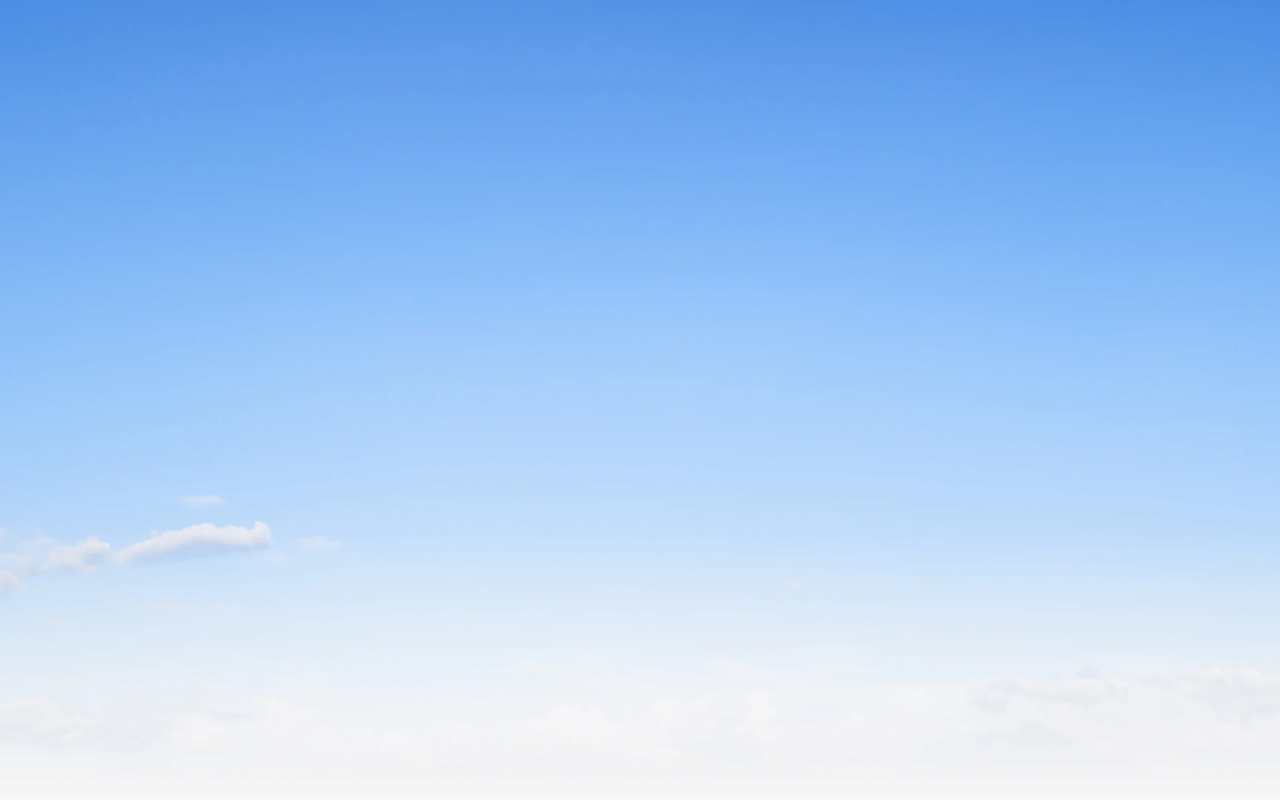
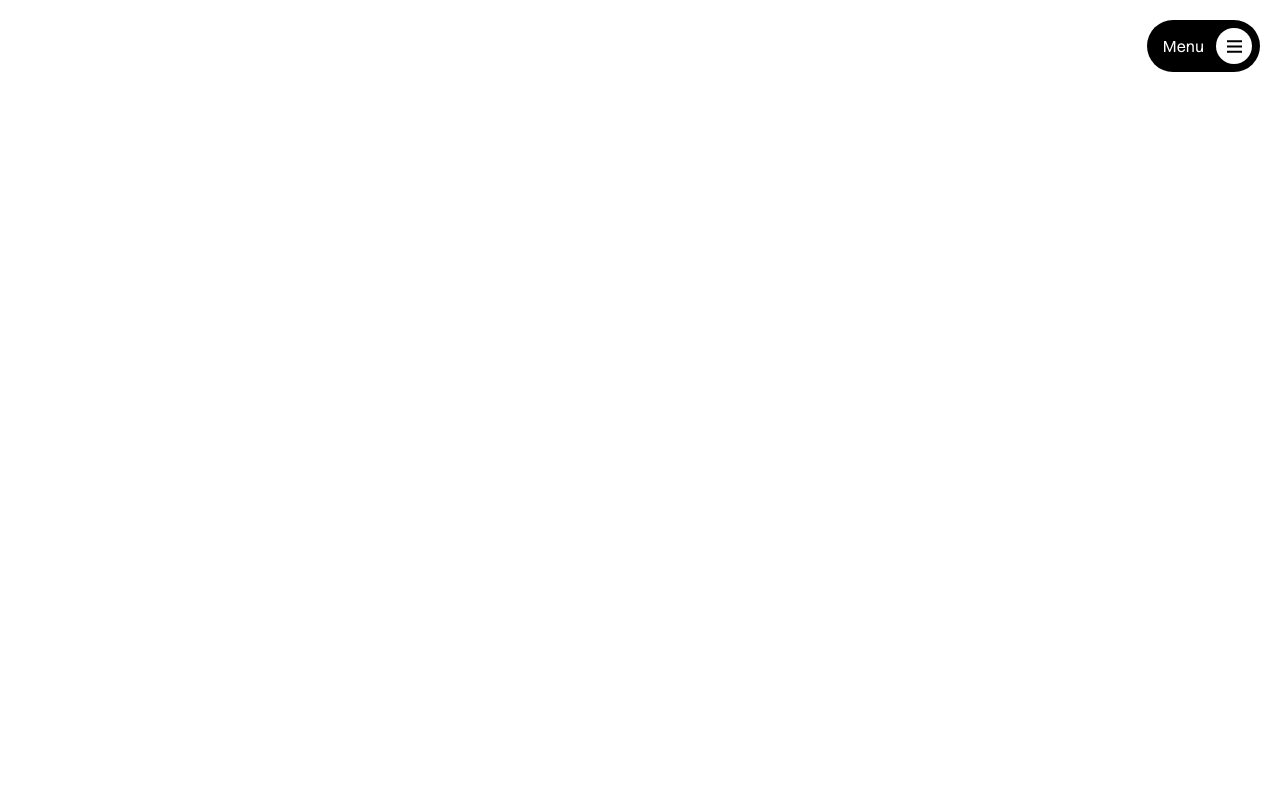
Before and after one commit to Matsuel/portfolio, a Next.js app: page / in a window 1280 px wide. Built offline with nearby package versions, Linux system fonts and the light colour scheme.

Commit message:
feat: ajouter la gestion du contexte de la barre de navigation et intégrer les composants Navbar et NavbarButton

```diff
--- /dev/null
+++ b/contexts/NavbarContext.tsx
@@ -0,0 +1,24 @@
+"use client";
+import React, { createContext, useContext, useState, ReactNode } from "react";
+
+interface NavbarContextType {
+    isMenuOpen: boolean;
+    setIsMenuOpen: (open: boolean) => void;
+}
+
+export const NavbarContext = createContext<NavbarContextType>({
+    isMenuOpen: false,
+    setIsMenuOpen: () => { },
+});
+
+export const NavbarProvider = ({ children }: { children: ReactNode }) => {
+    const [isMenuOpen, setIsMenuOpen] = useState(false);
+
+    return (
+        <NavbarContext.Provider value={{ isMenuOpen, setIsMenuOpen }}>
+            {children}
+        </NavbarContext.Provider>
+    );
+};
+
+export const useNavbar = () => useContext(NavbarContext);
--- a/src/app/layout.tsx
+++ b/src/app/layout.tsx
@@ -1,6 +1,7 @@
 import type { Metadata } from "next";
 import localFont from "next/font/local";
 import "./globals.css";
+import { NavbarProvider } from "../../contexts/NavbarContext";
 
 const switzer = localFont({
   src: "../fonts/Switzer.ttf",
@@ -21,7 +22,9 @@ export default function RootLayout({
       <body
         className={`${switzer.className} antialiased font-normal`}
       >
-        {children}
+        <NavbarProvider>
+          {children}
+        </NavbarProvider>
       </body>
     </html>
   );
--- a/src/app/page.tsx
+++ b/src/app/page.tsx
@@ -1,10 +1,14 @@
 import Hero from "@/components/Hero";
-import Loader from "@/components/Loader";
+import Loader from "@/components/loader";
+import NavbarButton from "@/components/navbar/Button";
+import Navbar from "@/components/navbar/Navbar";
 
 export default function Home() {
   return (
-    <div className="w-full min-h-screen flex items-start">
+    <div className="w-full min-h-screen h-auto flex flex-col items-center">
+      <NavbarButton />
       <Loader />
+      <Navbar />
       <Hero />
     </div>
   );
--- a/src/components/Hero.tsx
+++ b/src/components/Hero.tsx
@@ -5,13 +5,12 @@ import SectionLayout from './SectionLayout';
 const Hero = () => {
     return (
         <SectionLayout
-            className="relative"
-            style={{
-                backgroundImage: "url('/background.webp')",
-                backgroundSize: "cover",
-                backgroundPosition: "center",
-                backgroundRepeat: "no-repeat",
-            }}
+            // style={{
+            //     backgroundImage: "url('/background.webp')",
+            //     backgroundSize: "cover",
+            //     backgroundPosition: "center",
+            //     backgroundRepeat: "no-repeat",
+            // }}
         >
             {/* <h1 className="text-title leading-none font-semibold w-1/4">
                 Matheo Lang
--- a/src/components/Loader/index.tsx
+++ b/src/components/Loader/index.tsx
@@ -2,7 +2,7 @@
 
 import { AnimatePresence } from 'framer-motion'
 import React, { useEffect, useState } from 'react'
-import Loading from '@/components/Loader/Loading'
+import Loading from '@/components/loader/Loading'
 
 const Loader = () => {
     const [loading, setLoading] = useState(true)
--- /dev/null
+++ b/src/components/navbar/Button.tsx
@@ -0,0 +1,73 @@
+"use client";
+import React from "react";
+import { useNavbar } from "../../../contexts/NavbarContext";
+
+const NavbarButton = () => {
+    const { isMenuOpen, setIsMenuOpen } = useNavbar();
+
+    return (
+        <button
+            className='absolute cursor-pointer top-5 right-5 h-auto flex flex-row items-center gap-3 bg-black text-white rounded-full p-2 z-20'
+            onClick={() => setIsMenuOpen(!isMenuOpen)}
+        >
+            <h2 className='ml-2'>Menu</h2>
+            <div className='w-9 h-9 bg-white rounded-full flex items-center justify-center'>
+                <NavbarIcon
+                    isMenuOpen={isMenuOpen}
+                    size={25}
+                />
+            </div>
+        </button>
+    )
+}
+
+interface NavbarIconProps {
+    size?: number;
+    isMenuOpen: boolean;
+}
+
+const NavbarIcon = ({
+    size = 50,
+    isMenuOpen
+}: NavbarIconProps) => {
+
+
+    return (
+        <div
+            className="bg-transparent flex p-0"
+            aria-label="Main Menu"
+        >
+            <svg width={size} height={size} viewBox="0 0 100 100">
+                <path
+                    className="fill-none stroke-black stroke-8"
+                    style={{
+                        strokeDasharray: isMenuOpen ? "90 207" : "60 207",
+                        strokeDashoffset: isMenuOpen ? -134 : 0,
+                        transition: "stroke-dasharray 0.6s cubic-bezier(0.4, 0, 0.2, 1), stroke-dashoffset 0.6s cubic-bezier(0.4, 0, 0.2, 1)"
+                    }}
+                    d="M 20,29.000046 H 80.000231 C 80.000231,29.000046 94.498839,28.817352 94.532987,66.711331 94.543142,77.980673 90.966081,81.670246 85.259173,81.668997 79.552261,81.667751 75.000211,74.999942 75.000211,74.999942 L 25.000021,25.000058"
+                />
+                <path
+                    className="fill-none stroke-black stroke-8"
+                    style={{
+                        strokeDasharray: isMenuOpen ? "1 60" : "60 60",
+                        strokeDashoffset: isMenuOpen ? -30 : 0,
+                        transition: "stroke-dasharray 0.6s cubic-bezier(0.4, 0, 0.2, 1), stroke-dashoffset 0.6s cubic-bezier(0.4, 0, 0.2, 1)"
+                    }}
+                    d="M 20,50 H 80"
+                />
+                <path
+                    className="fill-none stroke-black stroke-8"
+                    style={{
+                        strokeDasharray: isMenuOpen ? "90 207" : "60 207",
+                        strokeDashoffset: isMenuOpen ? -134 : 0,
+                        transition: "stroke-dasharray 0.6s cubic-bezier(0.4, 0, 0.2, 1), stroke-dashoffset 0.6s cubic-bezier(0.4, 0, 0.2, 1)"
+                    }}
+                    d="M 20,70.999954 H 80.000231 C 80.000231,70.999954 94.498839,71.182648 94.532987,33.288669 94.543142,22.019327 90.966081,18.329754 85.259173,18.331003 79.552261,18.332249 75.000211,25.000058 75.000211,25.000058 L 25.000021,74.999942"
+                />
+            </svg>
+        </div>
+    );
+};
+
+export default NavbarButton;
--- /dev/null
+++ b/src/components/navbar/Navbar.tsx
@@ -0,0 +1,49 @@
+"use client";
+import React from 'react'
+import { motion, AnimatePresence } from 'framer-motion'
+import { useNavbar } from '../../../contexts/NavbarContext';
+
+const Navbar = () => {
+
+    const { isMenuOpen } = useNavbar()
+
+    const expandVariants = {
+        closed: {
+            width: 0,
+            height: 0,
+            borderRadius: '999px',
+            top: 4 * 5,
+            right: 4 * 5,
+            opacity: 0,
+            transition: { duration: 0.5, ease: [0.76, 0, 0.24, 1] }
+        },
+        open: {
+            width: '100vw',
+            height: '100vh',
+            borderRadius: '0px',
+            top: 0,
+            right: 0,
+            opacity: 1,
+            transition: { duration: 0.5, ease: [0.76, 0, 0.24, 1] }
+        }
+    }
+
+    return (
+        <AnimatePresence>
+            {isMenuOpen && (
+                <motion.div
+                    initial="closed"
+                    animate="open"
+                    exit="closed"
+                    variants={expandVariants}
+                    className="fixed bg-black/80 z-10"
+                    style={{ position: 'fixed' }}
+                >
+                    {/* Tu peux mettre ici le contenu de ton menu */}
+                </motion.div>
+            )}
+        </AnimatePresence>
+    )
+}
+
+export default Navbar
```
Also changed, not shown: public/logo.svg (added), 1 other file (tests, documents, lock files or other folders).
